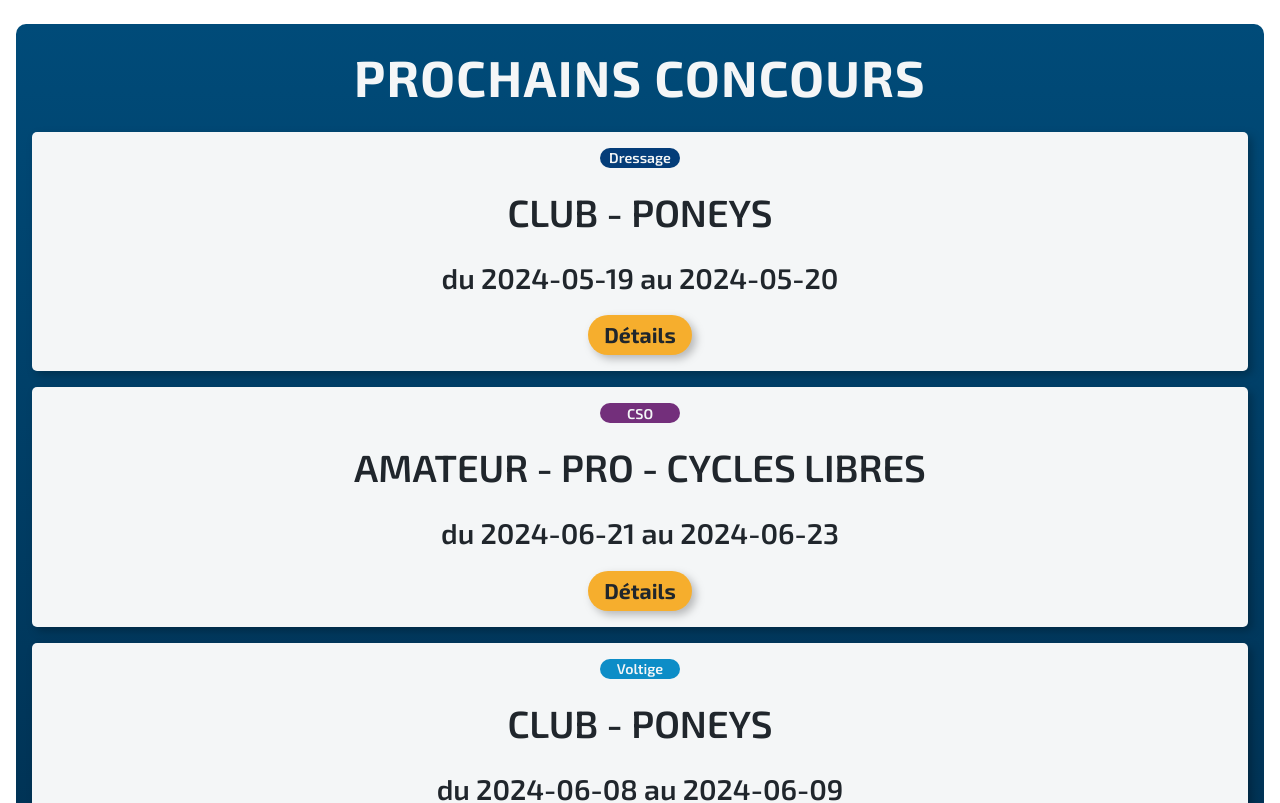
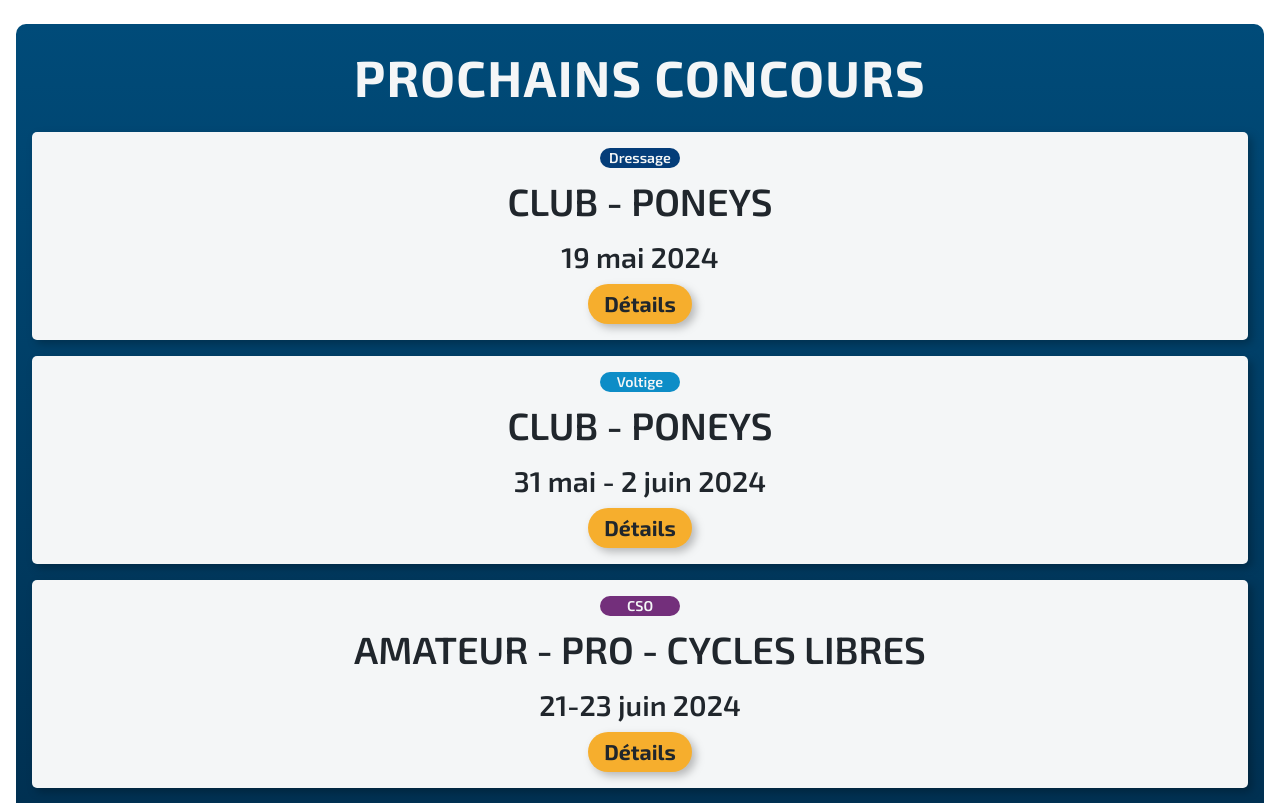
Before and after one commit to clementstorne/domaine-de-lipica, a React (Vite) app in the folder front/: page / in a window 1280 px wide. Shown: the part 2260-3063 px from the top of the page. Built offline with nearby package versions, Linux system fonts and the light colour scheme.

Commit message:
formatting dates

```diff
--- a/front/package.json
+++ b/front/package.json
@@ -10,6 +10,7 @@
     "preview": "vite preview"
   },
   "dependencies": {
+    "moment": "^2.29.4",
     "react": "^18.2.0",
     "react-dom": "^18.2.0"
   },
--- a/front/src/data/concours.json
+++ b/front/src/data/concours.json
@@ -2,7 +2,7 @@
   {
     "id": 1,
     "debut": "2024-05-19",
-    "fin": "2024-05-20",
+    "fin": "2024-05-19",
     "discipline": "dressage",
     "niveau": "Club - Poneys",
     "horaires": "",
@@ -19,8 +19,8 @@
   },
   {
     "id": 3,
-    "debut": "2024-06-08",
-    "fin": "2024-06-09",
+    "debut": "2024-05-31",
+    "fin": "2024-06-02",
     "discipline": "voltige",
     "niveau": "Club - Poneys",
     "horaires": "",
--- a/front/src/index.css
+++ b/front/src/index.css
@@ -38,14 +38,12 @@
   }
 
   h3 {
-    @apply mb-4
-    font-semibold text-3xl uppercase
+    @apply font-semibold text-3xl uppercase
     md:text-md-3xl;
   }
 
   h4 {
-    @apply mb-4
-    font-semibold text-2xl
+    @apply font-semibold text-2xl
     md:text-md-2xl;
   }
   h5 {
@@ -70,13 +68,13 @@
 
   .discipline-tag {
     border-radius: 20px;
-    @apply w-20 h-5 mb-4 flex flex-row flex-nowrap justify-center items-center
+    @apply w-20 h-5 flex flex-row flex-nowrap justify-center items-center
     text-sm text-gray-50 font-semibold;
   }
 
   .event-card {
     border-radius: 5px;
-    @apply w-full mb-4 p-4 flex flex-col flex-nowrap justify-center items-center
+    @apply w-full h-52 mb-4 p-4 flex flex-col flex-nowrap justify-between items-center
     bg-gray-50 text-gray-950 drop-shadow-base;
   }
 
--- a/front/src/layouts/EventCard.jsx
+++ b/front/src/layouts/EventCard.jsx
@@ -1,17 +1,15 @@
 import PropTypes from "prop-types";
 import DisciplineTag from "./DisciplineTag";
 import LinkButton from "./LinkButton";
+
+import { eventDates } from "../utils/dateUtils";
 
 export default function EventCard(props) {
   return (
     <div className="event-card">
       <DisciplineTag name={props.discipline} />
       <h3>{props.niveau}</h3>
-      <h4>
-        {props.debut === props.fin
-          ? `le ${props.debut}`
-          : `du ${props.debut} au ${props.fin}`}
-      </h4>
+      <h4>{eventDates(props.debut, props.fin)}</h4>
       <LinkButton link="" label="Détails" />
     </div>
   );
--- a/front/src/layouts/NextEvents.jsx
+++ b/front/src/layouts/NextEvents.jsx
@@ -4,8 +4,14 @@ import events from "../data/concours.json";
 
 import EventCard from "./EventCard";
 
-function NextEvents() {
-  const nextEvents = events.slice(0, 3);
+import { isInFuture } from "../utils/dateUtils";
+
+export default function NextEvents() {
+  const futureEvents = events.filter((event) => isInFuture(event.debut));
+  const futureEventsSorted = futureEvents.sort((a, b) =>
+    a.debut < b.debut ? -1 : a.debut > b.debut ? 1 : 0
+  );
+  const nextEvents = futureEventsSorted.slice(0, 3);
   return (
     <section className="home-section blue-gradient">
       <h2>Prochains concours</h2>
@@ -21,5 +27,3 @@ function NextEvents() {
     </section>
   );
 }
-
-export default NextEvents;
--- a/front/src/pages/App.jsx
+++ b/front/src/pages/App.jsx
@@ -1,5 +1,3 @@
-function App() {
+export default function App() {
   return <></>;
 }
-
-export default App;
--- /dev/null
+++ b/front/src/utils/dateUtils.js
@@ -0,0 +1,25 @@
+import moment from "moment/min/moment-with-locales";
+
+moment.locale("fr");
+
+const formatDate = (dateStr) => {
+  return moment(dateStr).format("DD/MM/YYYY");
+};
+
+const isInFuture = (dateStr) => {
+  return moment(dateStr).diff(moment(), "days") >= 0;
+};
+
+const eventDates = (debut, fin) => {
+  const dateDebut = moment(debut);
+  const dateFin = moment(fin);
+  if (dateDebut.diff(dateFin, "days") === 0) {
+    return dateDebut.format("D MMMM YYYY");
+  } else if (dateDebut.month() === dateFin.month()) {
+    return `${dateDebut.format("D")}-${dateFin.format("D MMMM YYYY")}`;
+  } else {
+    return `${dateDebut.format("D MMMM")} - ${dateFin.format("D MMMM YYYY")}`;
+  }
+};
+
+export { formatDate, isInFuture, eventDates };
```
Also changed, not shown: 1 other file (tests, documents, lock files or other folders).
